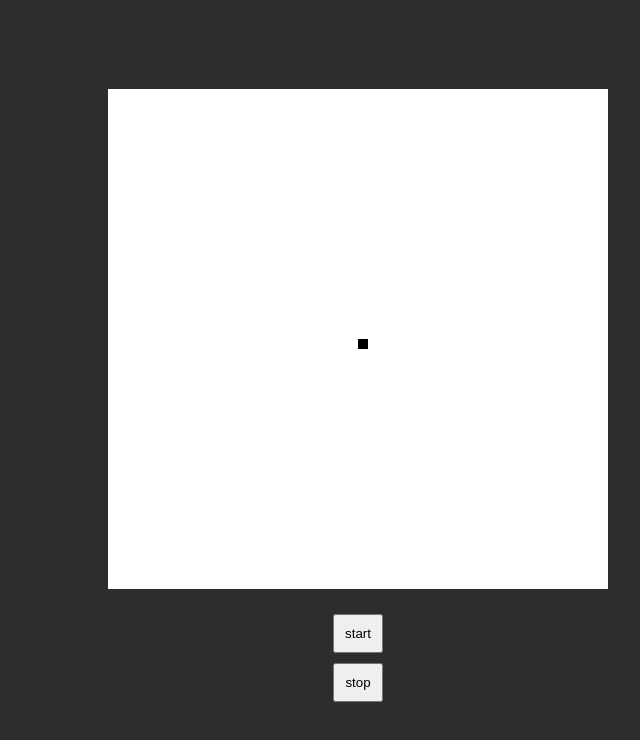
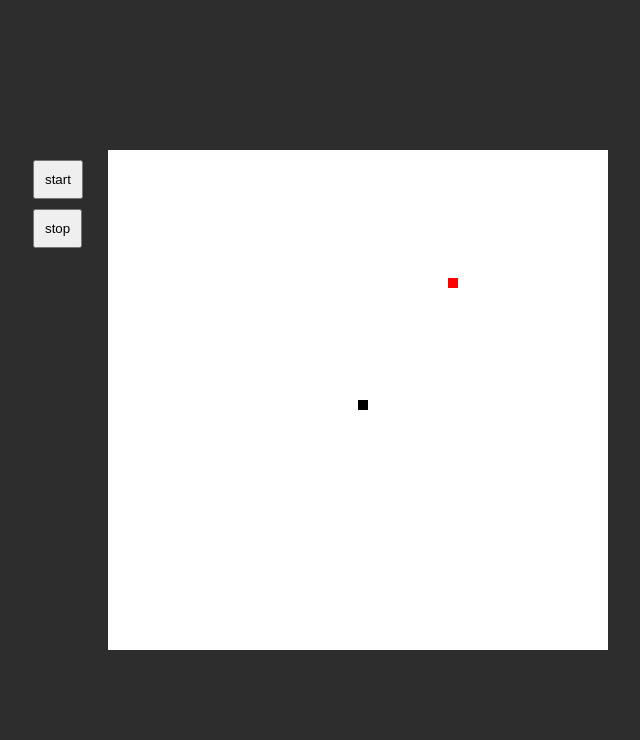
Before and after one commit to nikarc/browser_snake, a website: page index.html in a window 1280 px wide. Shown: the whole page, without its empty margins (282-922 px from the left). Drawn offline with Linux system fonts and the light colour scheme.

Commit message:
Add apple

```diff
--- a/index.html
+++ b/index.html
@@ -7,9 +7,14 @@
 </head>
 <body>
   <div id="main">
-    <canvas id="playArea" width="500" height="500"></canvas>
-    <button id="start">start</button>
-    <button id="stop">stop</button>
+    <div id="canvas-wrap" class="clearfix">
+      <canvas id="appleArea" width="500" height="500"></canvas>
+      <canvas id="playArea" width="500" height="500"></canvas>
+      <div id="buttons">
+        <button id="start">start</button><br>
+        <button id="stop">stop</button>
+      </div>
+    </div>
   </div>
 
   <script src="script.js"></script>
--- a/script.js
+++ b/script.js
@@ -5,19 +5,28 @@ var _createClass = (function () { function defineProperties(target, props) { for
 function _classCallCheck(instance, Constructor) { if (!(instance instanceof Constructor)) { throw new TypeError('Cannot call a class as a function'); } }
 
 var playArea = document.getElementById('playArea');
+var appleArea = document.getElementById('appleArea');
 var startButton = document.getElementById('start');
 var stopButton = document.getElementById('stop');
 
 var intervalId = undefined;
-var gameSpeed = 1000;
-var ctx = playArea.getContext('2d');
+var gameSpeed = 500;
+var playCtx = playArea.getContext('2d');
+var appleCtx = appleArea.getContext('2d');
+var gridSize = 10;
+
+appleCtx.fillStyle = 'red';
+
+function createRand(area) {
+  return { x: Math.floor(Math.random() * (area.width - 0)) + 0, y: Math.floor(Math.random() * (area.width - 0)) + 0 };
+}
 
 var Snake = (function () {
   function Snake() {
     _classCallCheck(this, Snake);
 
     this.body = [{ x: playArea.width / 2, y: playArea.height / 2 }];
-    this.size = 10;
+    this.size = gridSize;
     this.directions = ['up', 'right', 'down', 'left'];
     this.currentDir = 'right';
   }
@@ -27,9 +36,10 @@ var Snake = (function () {
     value: function draw() {
       var _this = this;
 
-      ctx.clearRect(0, 0, playArea.width, playArea.height);
+      playCtx.clearRect(0, 0, playArea.width, playArea.height);
+      playCtx.fillStyle = 'black';
       this.body.forEach(function (sq) {
-        ctx.fillRect(sq.x, sq.y, _this.size, _this.size);
+        playCtx.fillRect(sq.x, sq.y, _this.size, _this.size);
       });
     }
   }, {
@@ -89,12 +99,38 @@ var Snake = (function () {
   return Snake;
 })();
 
-var Player = new Snake();
+var Apple = (function () {
+  function Apple() {
+    _classCallCheck(this, Apple);
 
-Player.draw();
+    this.pos = createRand(appleArea);
+    this.size = gridSize;
+  }
+
+  _createClass(Apple, [{
+    key: 'place',
+    value: function place() {
+      appleCtx.fillRect(this.pos.x, this.pos.y, this.size, this.size);
+    }
+  }, {
+    key: 'move',
+    value: function move() {
+      this.pos = createRand(appleArea);
+      this.place();
+    }
+  }]);
+
+  return Apple;
+})();
+
+var player = new Snake();
+var apple = new Apple();
+
+player.draw();
+apple.place();
 
 function gameLoop() {
-  Player.move();
+  player.move();
 }
 
 startButton.addEventListener('click', function (e) {
--- a/src/main.scss
+++ b/src/main.scss
@@ -21,12 +21,41 @@ body {
   height: 100%;
 }
 
+#canvas-wrap {
+  position: relative;
+  height: 500px;
+  width: 500px;
+}
+
 canvas {
-  background-color: white;
+  position: absolute;
+  top: 0;
+  left: 0;
   margin-bottom: 25px;
+
+  &:nth-child(1) {
+    z-index: 1;
+    background-color: white;
+  }
+
+  &:nth-child(2) {
+    z-index: 2;
+  }
+}
+
+#buttons {
+  position: absolute;
+  top: 10px;
+  left: -75px;
 }
 
 button {
   padding: 10px;
   margin-bottom: 10px;
 }
+
+.clearfix::after {
+  content: '';
+  display: table;
+  clear: both;
+}
--- a/src/script.js
+++ b/src/script.js
@@ -1,22 +1,32 @@
 const playArea = document.getElementById('playArea');
+const appleArea = document.getElementById('appleArea');
 const startButton = document.getElementById('start');
 const stopButton = document.getElementById('stop');
 
 let intervalId;
-let gameSpeed = 1000;
-let ctx = playArea.getContext('2d');
+let gameSpeed = 500;
+let playCtx = playArea.getContext('2d');
+let appleCtx = appleArea.getContext('2d');
+let gridSize = 10;
+
+appleCtx.fillStyle = 'red';
+
+function createRand(area) {
+  return { x: Math.floor(Math.random() * (area.width - 0)) + 0, y: Math.floor(Math.random() * (area.width - 0)) + 0 };
+}
 
 class Snake {
   constructor() {
     this.body = [{ x: (playArea.width / 2), y: (playArea.height / 2) }];
-    this.size = 10;
+    this.size = gridSize;
     this.directions = ['up', 'right', 'down', 'left'];
     this.currentDir = 'right';
   }
   draw() {
-    ctx.clearRect(0,0,playArea.width, playArea.height);
+    playCtx.clearRect(0,0,playArea.width, playArea.height);
+    playCtx.fillStyle = 'black';
     this.body.forEach((sq) => {
-      ctx.fillRect(sq.x, sq.y, this.size, this.size);
+      playCtx.fillRect(sq.x, sq.y, this.size, this.size);
     });
   }
   move() {
@@ -71,12 +81,28 @@ class Snake {
   }
 }
 
-const Player = new Snake();
+class Apple {
+  constructor() {
+    this.pos = createRand(appleArea);
+    this.size = gridSize;
+  }
+  place() {
+    appleCtx.fillRect(this.pos.x, this.pos.y, this.size, this.size);
+  }
+  move() {
+    this.pos = createRand(appleArea);
+    this.place();
+  }
+}
 
-Player.draw();
+const player = new Snake();
+const apple = new Apple();
+
+player.draw();
+apple.place();
 
 function gameLoop() {
-  Player.move();
+  player.move();
 }
 
 startButton.addEventListener('click', function (e) {
```
Also changed, not shown: main.css, 1 other file.
